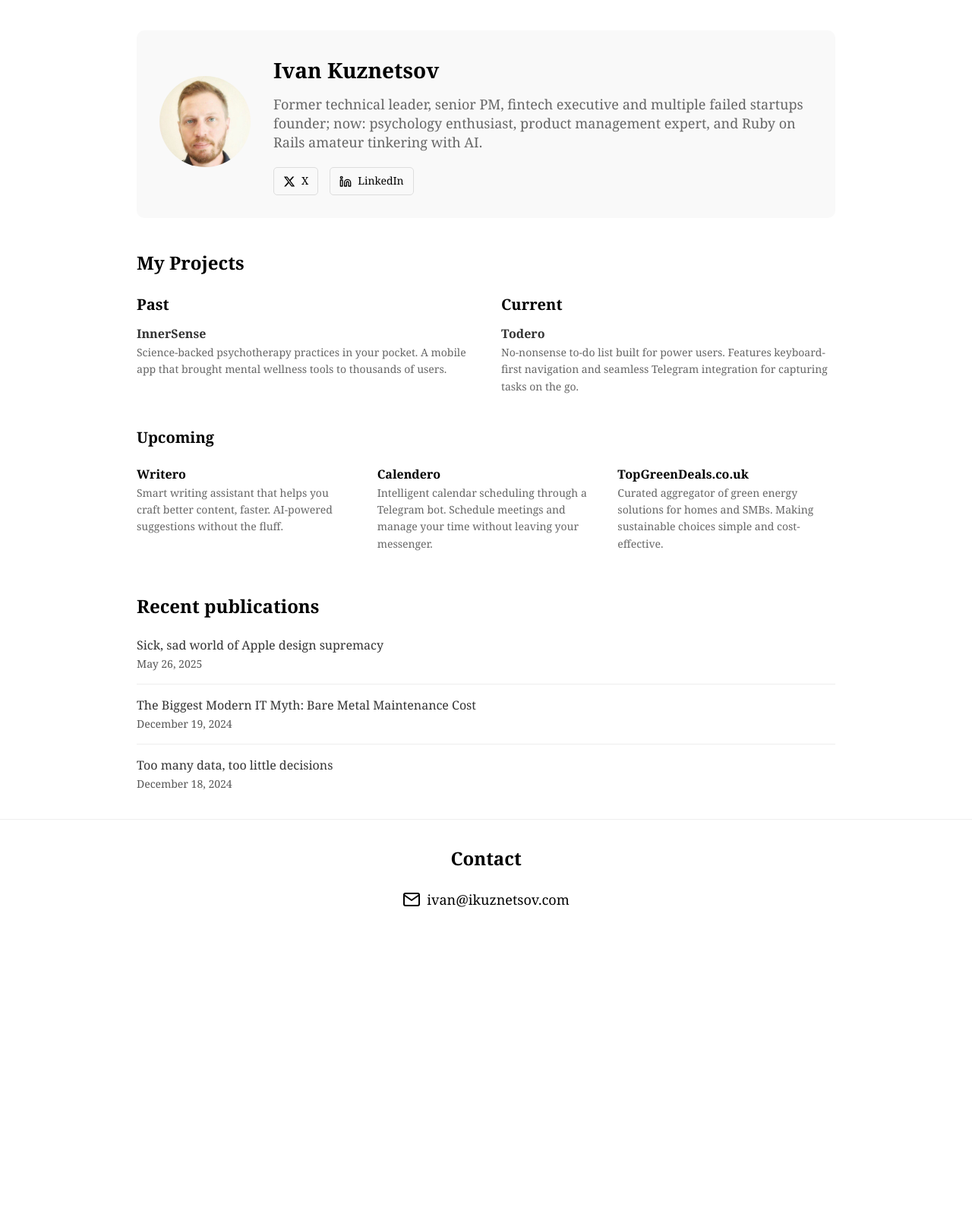
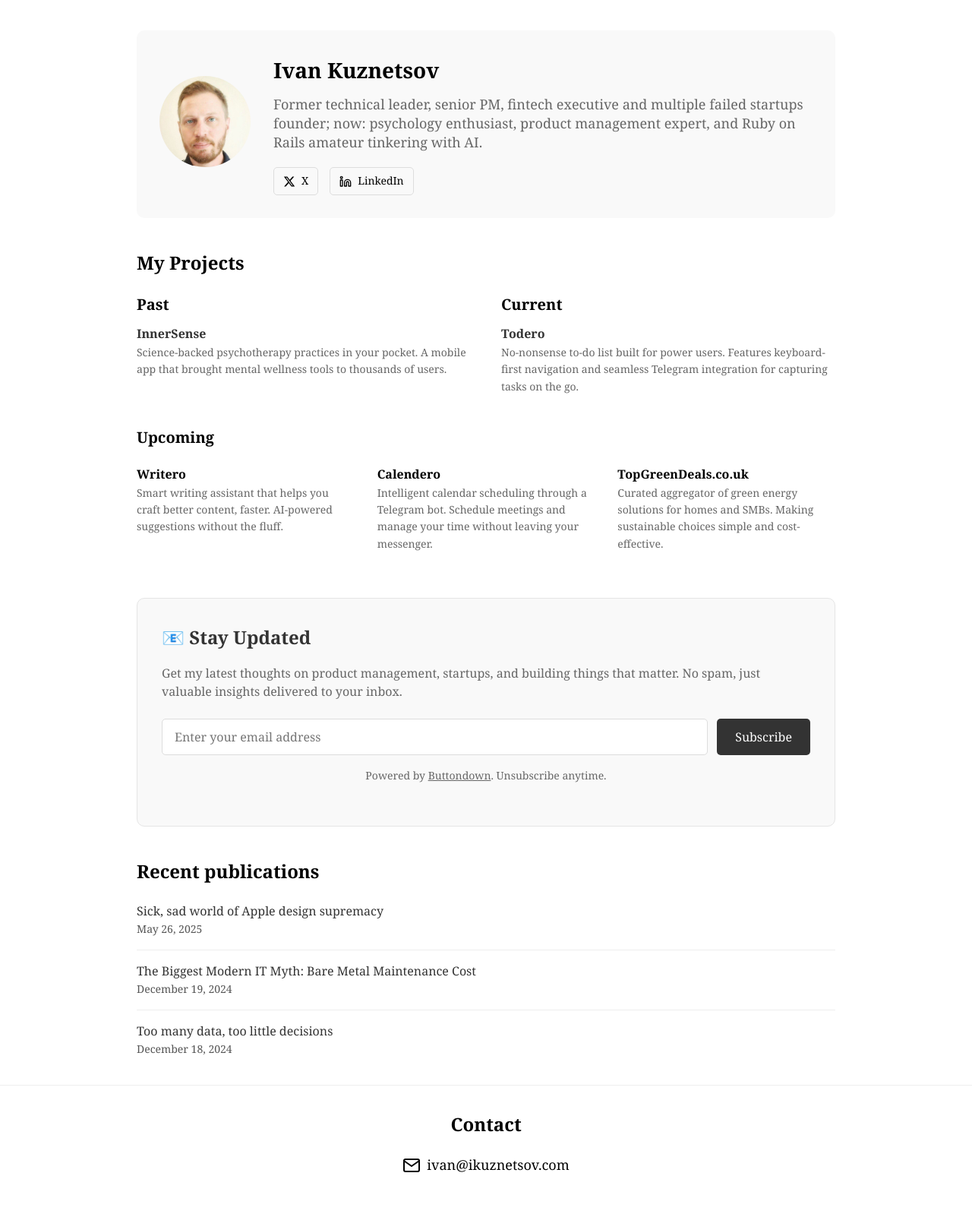
Before and after one commit to ivankuznetsov/ikuznetsov.com, a Jekyll site: the page built from index.markdown, in a window 1280 px wide. Shown: the whole page at 76% size. Built offline with Jekyll 4.4.1, drawn with Linux system fonts in a browser that asks for light colours; some web fonts are replaced; before the commit the page ends 1249 px from its top, so only the background shows below that.

Commit message:
Add newsletter signup section with responsive design and Buttondown form
Co-authored-by: ivan <ivan@ikuznetsov.com>

```diff
--- /dev/null
+++ b/_includes/newsletter-signup.html
@@ -0,0 +1,31 @@
+<section class="newsletter-signup">
+  <div class="newsletter-content">
+    <h2>📧 Stay Updated</h2>
+    <p>Get my latest thoughts on product management, startups, and building things that matter. No spam, just valuable insights delivered to your inbox.</p>
+
+    <form
+      action="https://buttondown.email/api/emails/embed-subscribe/ikuznetsov"
+      method="post"
+      target="popupwindow"
+      onsubmit="window.open('https://buttondown.email/ikuznetsov', 'popupwindow')"
+      class="newsletter-form"
+    >
+      <div class="form-group">
+        <input
+          type="email"
+          name="email"
+          placeholder="Enter your email address"
+          required
+          class="email-input"
+        />
+        <button type="submit" class="subscribe-btn">
+          Subscribe
+        </button>
+      </div>
+      <p class="newsletter-note">
+        Powered by <a href="https://buttondown.email" target="_blank" rel="noopener">Buttondown</a>.
+        Unsubscribe anytime.
+      </p>
+    </form>
+  </div>
+</section>
--- a/assets/css/main.css
+++ b/assets/css/main.css
@@ -288,6 +288,92 @@ footer h2 {
   height: 1.5rem;
 }
 
+/* === NEWSLETTER SIGNUP === */
+.newsletter-signup {
+  margin: 2.5rem 0;
+  padding: 2rem;
+  background: #f9f9f9;
+  border-radius: 0.625rem;
+  border: 0.0625rem solid #e5e5e5;
+}
+
+.newsletter-content h2 {
+  margin: 0 0 1rem 0;
+  font-size: 1.5rem;
+  color: #333;
+}
+
+.newsletter-content p {
+  margin-bottom: 1.5rem;
+  color: #666;
+  line-height: 1.5;
+}
+
+.newsletter-form {
+  margin: 0;
+}
+
+.form-group {
+  display: flex;
+  gap: 0.75rem;
+  margin-bottom: 1rem;
+}
+
+.email-input {
+  flex: 1;
+  padding: 0.75rem 1rem;
+  border: 0.0625rem solid #ddd;
+  border-radius: 0.3125rem;
+  font-size: 1rem;
+  font-family: Georgia, serif;
+  background: #fff;
+  transition: border-color 0.3s ease, box-shadow 0.3s ease;
+}
+
+.email-input:focus {
+  outline: none;
+  border-color: #999;
+  box-shadow: 0 0 0 0.125rem rgba(0, 0, 0, 0.1);
+}
+
+.subscribe-btn {
+  padding: 0.75rem 1.5rem;
+  background: #333;
+  color: #fff;
+  border: none;
+  border-radius: 0.3125rem;
+  font-size: 1rem;
+  font-family: Georgia, serif;
+  cursor: pointer;
+  transition: background-color 0.3s ease, transform 0.2s ease;
+  white-space: nowrap;
+}
+
+.subscribe-btn:hover {
+  background: #555;
+  transform: translateY(-0.0625rem);
+}
+
+.subscribe-btn:active {
+  transform: translateY(0);
+}
+
+.newsletter-note {
+  margin: 0;
+  font-size: 0.875rem;
+  color: #888;
+  text-align: center;
+}
+
+.newsletter-note a {
+  color: #666;
+  text-decoration: underline;
+}
+
+.newsletter-note a:hover {
+  color: #333;
+}
+
 /* === BLOG POST LIST === */
 section ul {
   list-style: none;
@@ -380,6 +466,27 @@ section ul li:last-child {
   .profile {
     flex-direction: column;
     text-align: center;
+  }
+
+  /* Newsletter signup mobile styles */
+  .newsletter-signup {
+    margin: 1.5rem 0;
+    padding: 1.5rem;
+  }
+
+  .newsletter-content h2 {
+    font-size: 1.25rem;
+  }
+
+  .form-group {
+    flex-direction: column;
+    gap: 0.75rem;
+  }
+
+  .email-input,
+  .subscribe-btn {
+    width: 100%;
+    padding: 0.875rem 1rem;
   }
 
   /* Smaller fonts on mobile */
--- a/index.markdown
+++ b/index.markdown
@@ -73,6 +73,8 @@ layout: default
   </div>
 </section>
 
+{% include newsletter-signup.html %}
+
 <section>
   <h2>Recent publications</h2>
   <ul>
```
